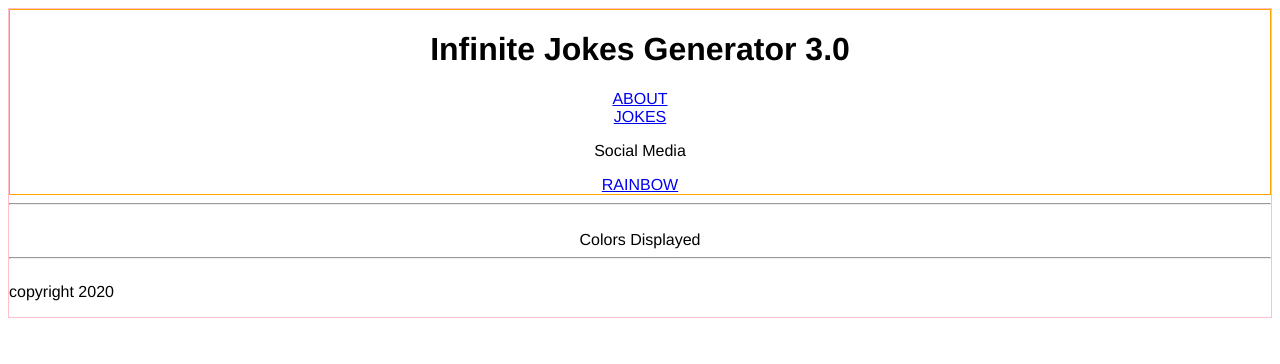
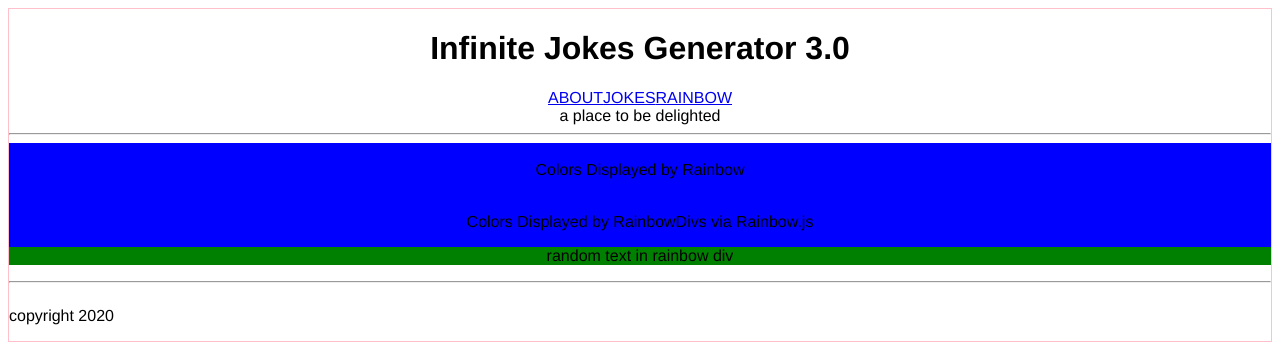
Before and after one commit to mzprizm/react-app-project, a React (Create React App) app in the folder react-app/: page /Rainbow in a window 1280 px wide. Shown: the top 364 px of the page. Built offline with nearby package versions, Linux system fonts and the light colour scheme.

Commit message:
added colors showing through divs, and implemented flex via a component for part of the nav.

```diff
--- a/react-app/src/Components/Header.js
+++ b/react-app/src/Components/Header.js
@@ -1,5 +1,5 @@
 import React from "react";
-import Social from "./Social.js";
+import Flex from "./Flex";
 import { Link } from 'react-router-dom';
 
 
@@ -7,23 +7,19 @@ export default function Header() {
 
   return (
     <>
-      <div className="header-row">
-        <div>
+    <Flex alignItems="top" display="block" flexDirection="column" justifyContent="flex-end">
           <h1>Infinite Jokes Generator 3.0</h1>
-        </div>
-          <div>
-            <Link to="/About">ABOUT</Link>
-          </div>
-          <div>
-            <Link to="/App">JOKES</Link>
-           </div>
-          <div>
-           <Social />
-           </div>
-            <div>
-              <Link to="/Rainbow">RAINBOW</Link>
-            </div>
-      </div>
-    </>
+      </Flex>
+      <Flex alignItems="top" flexDirection="row" justifyContent="center">
+            <div><Link to="/About">ABOUT</Link></div>
+            <br />
+            <div><Link to="/App">JOKES</Link></div>
+            <br />
+              <div><Link to="/Rainbow">RAINBOW</Link></div>
+      </Flex>
+    <Flex alignItems="top" display="block" flexDirection="column" justifyContent="flex-end">
+       <span>a place to be delighted</span>
+    </Flex>
+        </>
   );
 }
--- a/react-app/src/Components/Rainbow.js
+++ b/react-app/src/Components/Rainbow.js
@@ -1,4 +1,5 @@
 import React from "react";
+import RainbowDivs from "./RainbowDivs";
 
 function Rainbow(props) {
   // const joke = props;
@@ -8,9 +9,10 @@ function Rainbow(props) {
 
   return (
     <>
-      <div className="rainbow-row">
+      <div className="rainbow-row" style={{background: "blue"}}>
         <br />
-        Colors Displayed
+        Colors Displayed by Rainbow
+        <RainbowDivs />
       </div>
     </>
   );
--- a/react-app/src/Components/RainbowDivs.js
+++ b/react-app/src/Components/RainbowDivs.js
@@ -1,25 +1,21 @@
 import React from "react";
-import App from App.js;
+import App from "../App";
 
-function RainbowDivs = props => {
-	// const randomcolors = props.randomcolors.map( (d,i) => {]
+export default function RainbowDivs() {
+	// const randomcolors = props.randomcolors.map( (color,i) => {]
 	// 	return (
-	// 		RainboDiv)})
-  // const joke = props;
-  // console.log(joke);
-
-// randomcolors.map
+	// 		RainbowDiv)})
+ //  const joke = props;
 
   return (
     <>
       <div className="rainbow-row">
         <br />
-        Colors Displayed
-      </div>
-      {<div style={{background: randomcolors.map>}
+        <p>Colors Displayed by RainbowDivs via Rainbow.js </p>
+        <div style={{background: "green"}}>
+        <p>random text in rainbow div</p>
+        </div>
       </div>
     </>
   );
-}
-
-export default RainbowDivs;
+};
--- a/react-app/src/styles.css
+++ b/react-app/src/styles.css
@@ -20,12 +20,11 @@
   border: 1px solid green;
 }
 
-.header-row {
-  border: 1px solid purple;
-}
 
-.header-row {
+.title-row {
   border: 1px solid orange;
+  display: flex;
+  flex-direction: row;
 }
 
 .reveal {
```
Also changed, not shown: react-app/src/Components/Flex.js (+0 -8 lines).
